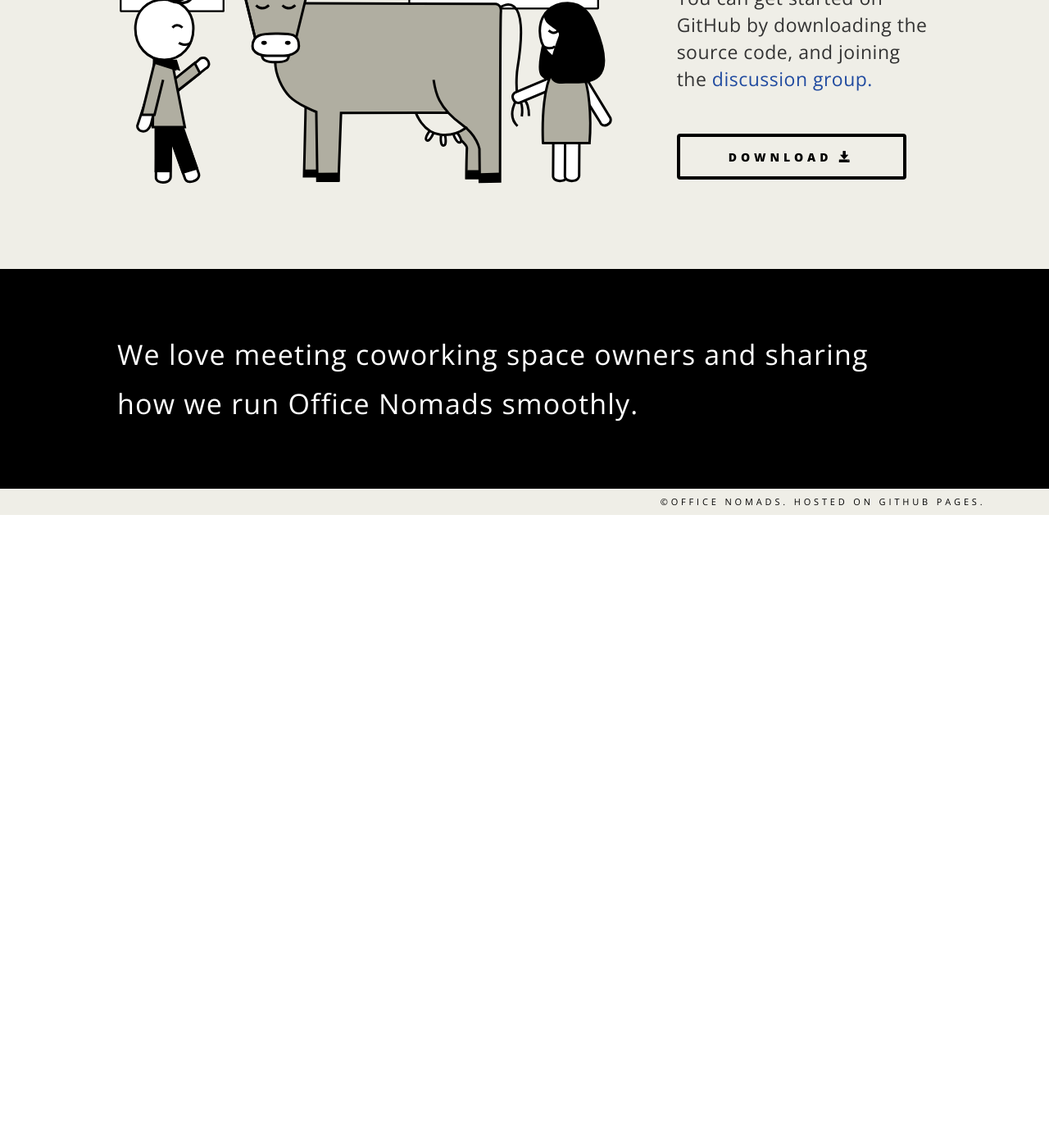
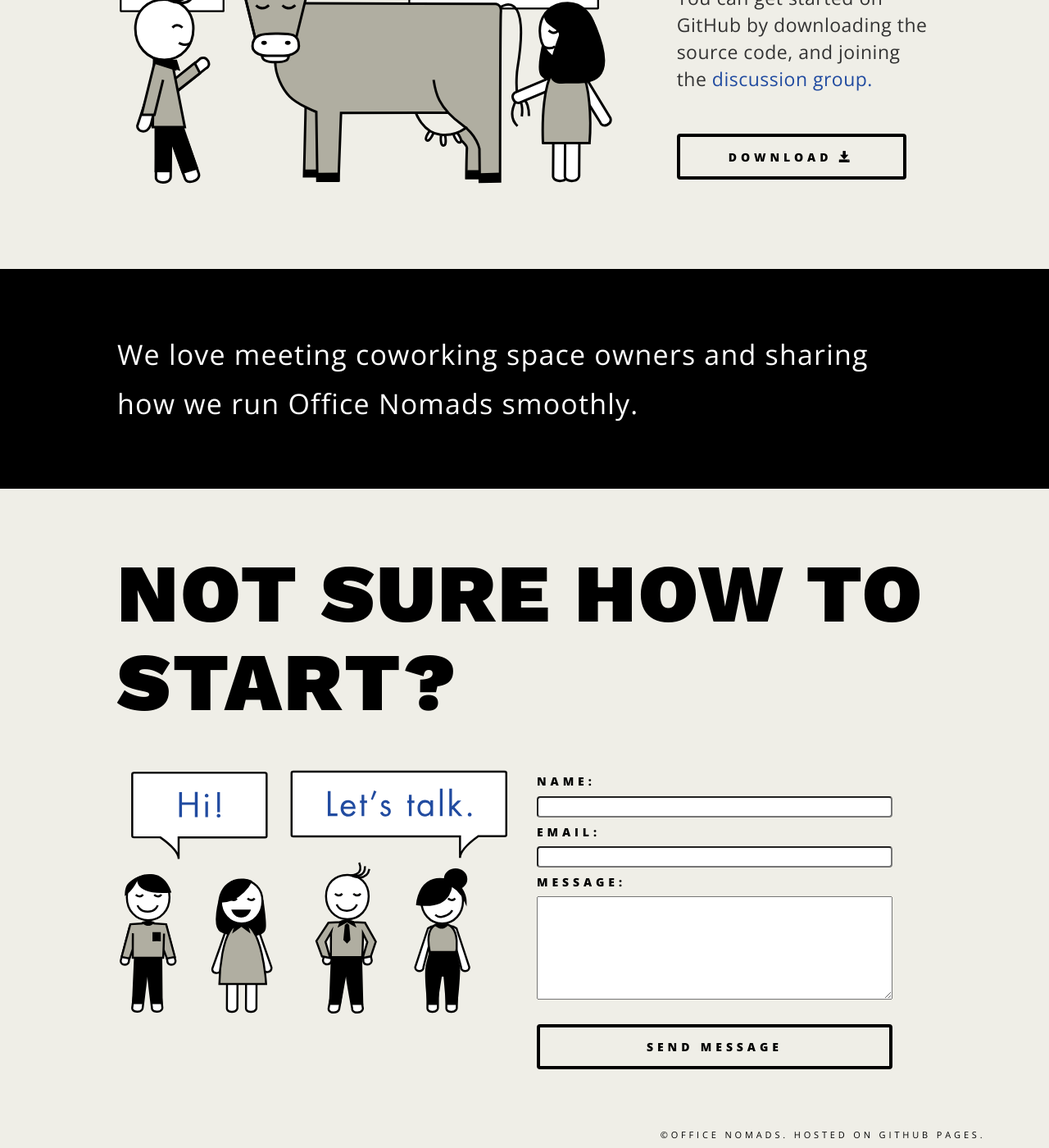
Before and after one commit to nadineproject/nadineproject.github.io, a Jekyll site: the page built from index.html, in a window 1280 px wide and 1400 px high, scrolled down 2511 px. Shown: the whole window at 82% size. Built offline with Jekyll 4.4.1, drawn with Linux system fonts in a browser that asks for light colours; nearby versions of some CDN libraries; library files that are not in the unit come from our copies; before the commit the page ends 3139 px from its top, so only the background shows below that.

Commit message:
changed contact form a bit

```diff
--- a/index.html
+++ b/index.html
@@ -107,7 +107,7 @@ layout: base
 	</div>
 </div>
 
-<!--<div id="contact" class="row">
+<div id="contact" class="row">
 	<div class="big clearfix">
 		<div class="block-beige">
 			<div class="col-xs-12">
@@ -117,8 +117,8 @@ layout: base
 				 <img src="images/contact.svg" alt="Contact"/>
 			</div>
 			<div class="col-xs-12 col-sm-6">
-				<div id="form">
-					<form id="contact_form" action="https://getsimpleform.com/messages?form_api_token=66b81f13db08b12706ca7372b0dd19b9" method="post">
+				<div id="form2">
+					<form id="contact_form2" action="https://getsimpleform.com/messages?form_api_token=66b81f13db08b12706ca7372b0dd19b9" method="post">
 						<input type='hidden' name='redirect_to' value='http://nadineproject.org' />
 						<h3>Name:</h3>
 						<input type='name' size='76' name='name' /><br/>
@@ -134,4 +134,4 @@ layout: base
 			</div>
 		</div>
 	</div>
-</div>-->
+</div>
```
